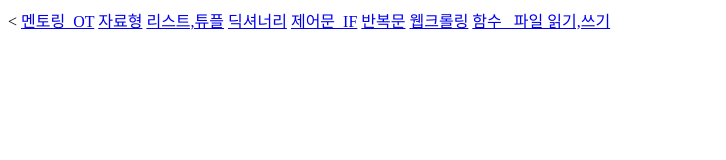
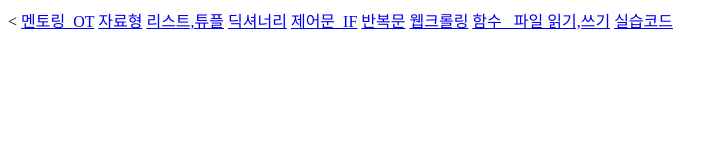
Before and after one commit to JeongMin-D/Fall2019_SW_Mentoring_Link, a plain HTML site: page index.html in a window 1280 px wide. Shown: the whole page, without its empty margins (0-726 px from the left). Drawn offline with Linux system fonts and the light colour scheme.

Commit message:
Update index.html

```diff
--- a/index.html
+++ b/index.html
@@ -13,5 +13,6 @@
     <a href="반복문.pdf">반복문</a>
     <a href="웹크롤링.pdf">웹크롤링</a>
     <a href="함수 _파일 읽기,쓰기.pdf">함수 _파일 읽기,쓰기</a>
+    <a href="실습코드.pdf">실습코드</a>
   </body>
 </html>
```
